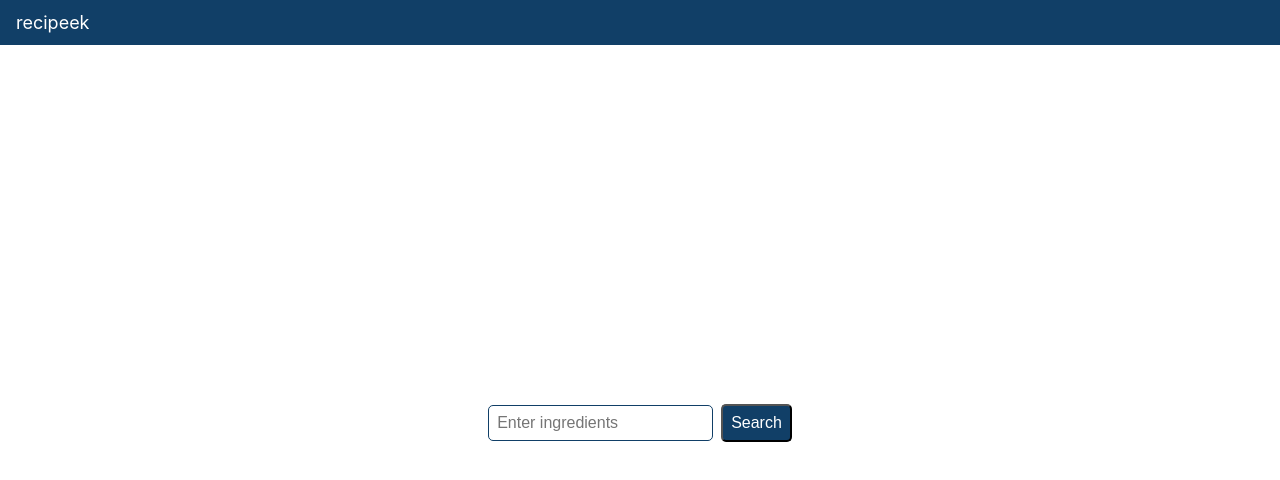
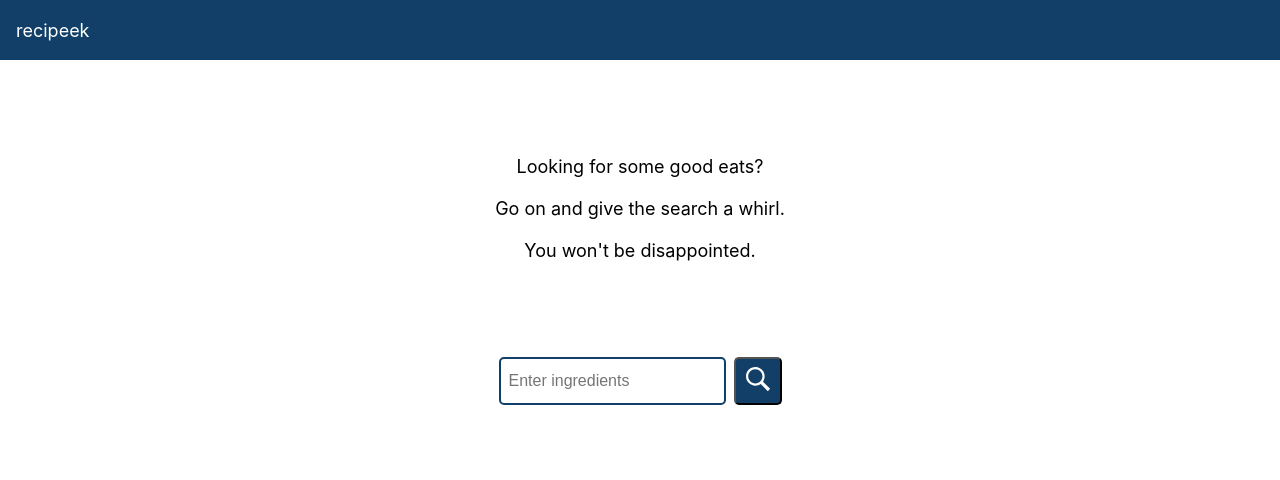
Before and after one commit to mbchoa/recipeek, a React (Create React App) app: page / in a window 1280 px wide. Shown: the top 480 px of the page. Built offline with nearby package versions, Linux system fonts and the light colour scheme.

Commit message:
Update styling, add CTA text

```diff
--- a/package.json
+++ b/package.json
@@ -9,6 +9,7 @@
     "@types/react-dom": "^16.8.0",
     "@types/react-redux": "^7.0.1",
     "@types/styled-components": "^4.1.8",
+    "@types/webpack-env": "^1.13.9",
     "axios": "^0.18.0",
     "qs": "^6.6.0",
     "react": "16.8.2",
--- a/src/App.tsx
+++ b/src/App.tsx
@@ -4,32 +4,33 @@ import styled from 'styled-components';
 
 import store from './redux/store';
 
-import Navbar from './components/Navbar';
+import Header from './components/Header';
 import SearchForm from './components/SearchForm';
 import SearchResults from './components/SearchResults';
 
-const AppContainer = styled.div`
-  display: flex;
-  flex-flow: column;
-  height: 100%;
-`;
-
-const SearchFormDropZone = styled.div`
-  align-items: center;
-  display: flex;
-  flex-grow: 1;
-  justify-content: center;
+const CTAText = styled.p`
+  font-size: 18px;
+  margin: 0;
+  padding: 96px 18px;
+  text-align: center;
 `;
 
 const App = () => (
   <Provider store={store}>
-    <AppContainer>
-      <Navbar />
-      <SearchFormDropZone>
+      <Header />
+      <main>
+        <CTAText>
+          Looking for some good eats?
+          <br />
+          <br />
+          Go on and give the search a whirl.
+          <br />
+          <br />
+          You won't be disappointed.
+        </CTAText>
         <SearchForm />
-      </SearchFormDropZone>
-      <SearchResults />
-    </AppContainer>
+        <SearchResults />
+      </main>
   </Provider>
 );
 
--- /dev/null
+++ b/src/components/Card.js
@@ -0,0 +1,18 @@
+import React from 'react';
+import styled from 'styled-components';
+
+const CardContainer = styled.article`
+  background-color: white;
+  border: 1px solid black;
+  border-radius: 5px;
+  box-sizing: border-box;
+  height: 100%;
+`;
+
+const Card = ({ children }) => (
+  <CardContainer>
+    { children }
+  </CardContainer>
+);
+
+export default Card;
--- a/src/components/Navbar.tsx
+++ b/src/components/Header.tsx
@@ -1,21 +1,21 @@
 import React from 'react';
 import styled from 'styled-components';
 
-const Header = styled.div`
+const StyledHeader = styled.header`
   align-items: center;
   background-color: #113f67;
   box-sizing: border-box;
   color: white;
   display: flex;
   font-size: 18px;
-  height: 45px;
+  height: 60px;
   padding: 0 16px;
 `;
 
-const Navbar = () => (
-  <Header>
+const Header = () => (
+  <StyledHeader>
     recipeek
-  </Header>
+  </StyledHeader>
 );
 
-export default Navbar;
+export default Header;
--- a/src/components/SearchForm.tsx
+++ b/src/components/SearchForm.tsx
@@ -4,11 +4,19 @@ import styled from 'styled-components';
 
 import { search } from '../redux/actions';
 
+import { ReactComponent as SearchIcon } from '../assets/search-icon.svg';
+
+const StyledForm = styled.form`
+  display: flex;
+  justify-content: center;
+`;
+
 const Input = styled.input`
-  border: 1px solid #113f67;
+  border: 2px solid #113f67;
   border-radius: 5px;
   font-size: 16px;
   padding: 8px;
+  transition: .25s;
 
   &:hover {
     border-color: #34699a;
@@ -23,6 +31,8 @@ const Button = styled.button`
   margin-left: 8px;
   outline: none;
   padding: 8px;
+  transition: .25s;
+  width: 48px;
 
   &:hover {
     background-color: #34699a;
@@ -35,6 +45,7 @@ type SearchFormProps = {
 
 const SearchForm: React.FC<SearchFormProps> = ({ search }) => {
   const [input, setInput] = useState('');
+
   function handleChange(e: any) {
     setInput(e.target.value);
   }
@@ -45,10 +56,12 @@ const SearchForm: React.FC<SearchFormProps> = ({ search }) => {
   }
 
   return (
-    <form onSubmit={handleSubmit}>
+    <StyledForm onSubmit={handleSubmit}>
       <Input onChange={handleChange} placeholder="Enter ingredients" value={input} />
-      <Button type="submit">Search</Button>
-    </form>
+      <Button type="submit">
+        <SearchIcon />
+      </Button>
+    </StyledForm>
   );
 };
 
--- a/src/components/SearchResults.tsx
+++ b/src/components/SearchResults.tsx
@@ -1,18 +1,32 @@
 import React from 'react';
 import { connect } from 'react-redux';
+import styled from 'styled-components';
 
 import { EdamamHit } from '../types/edamam';
+
+import SearchResultsItem from './SearchResultsItem';
 
 type SearchResultsProps = {
   results: EdamamHit[],
 }
 
-const SearchResults = ({ results }: { results: EdamamHit[]}) => (
-  <div className="search-results">
-    {results.map((hit: EdamamHit) => (
-      <pre>{JSON.stringify(hit, null, 2)}</pre>
+const SearchResultsList = styled.ul`
+  display: flex;
+  flex-wrap: wrap;
+  list-style-type: none;
+  margin: 0 auto;
+  max-width: ;
+  padding: 0;
+`;
+
+const SearchResults = ({ results }: SearchResultsProps) => (
+  <SearchResultsList>
+    {results.map(({ recipe }) => (
+      <li>
+        <SearchResultsItem {...recipe} />
+      </li>
     ))}
-  </div>
+  </SearchResultsList>
 );
 
 const mapStateToProps = (state: any) => ({
--- /dev/null
+++ b/src/components/SearchResultsItem.tsx
@@ -0,0 +1,17 @@
+import React from 'react';
+import styled from 'styled-components';
+
+import Card from './Card';
+
+const RecipeImage = styled.img`
+  border-radius: 5px;
+  object-fit: cover;
+`;
+
+const SearchResultsItem = ({ image }: { image: string}) => (
+  <Card>
+    <RecipeImage src={image} />
+  </Card>
+);
+
+export default SearchResultsItem;
--- a/src/index.tsx
+++ b/src/index.tsx
@@ -6,6 +6,17 @@ import * as serviceWorker from './serviceWorker';
 
 ReactDOM.render(<App />, document.getElementById('root'));
 
+function render(Component: any) {
+  ReactDOM.render(<Component />, document.getElementById('root'));
+}
+
+if (module.hot) {
+  module.hot.accept('./App', () => {
+    const NextApp = require('./App').default;
+    render(NextApp);
+  });
+}
+
 // If you want your app to work offline and load faster, you can change
 // unregister() to register() below. Note this comes with some pitfalls.
 // Learn more about service workers: http://bit.ly/CRA-PWA
--- a/tsconfig.json
+++ b/tsconfig.json
@@ -15,7 +15,7 @@
     "module": "esnext",
     "moduleResolution": "node",
     "resolveJsonModule": true,
-    "isolatedModules": false,
+    "isolatedModules": true,
     "noEmit": true,
     "jsx": "preserve"
   },
```
Also changed, not shown: src/assets/search-icon.svg (added), 1 other file (tests, documents, lock files or other folders).
